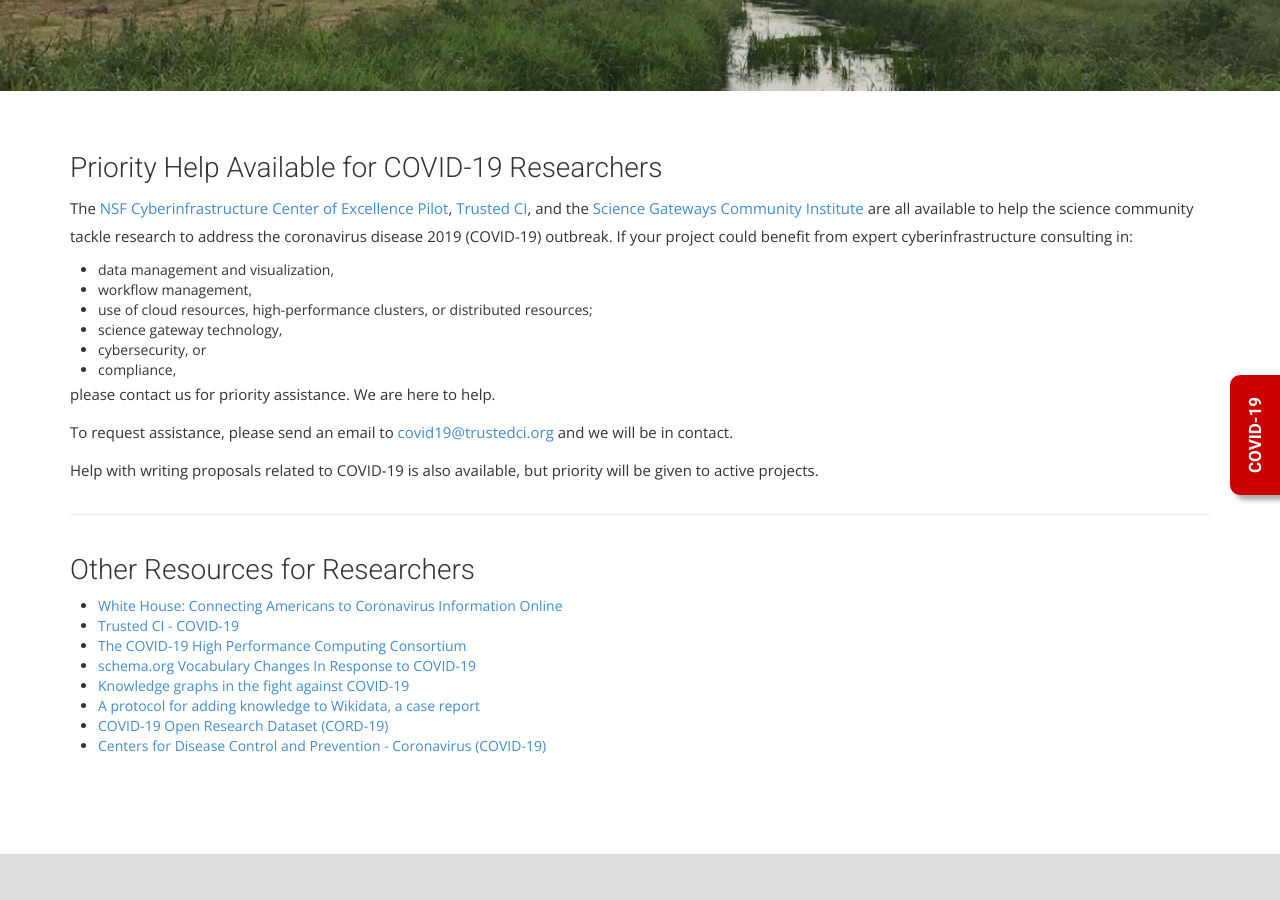
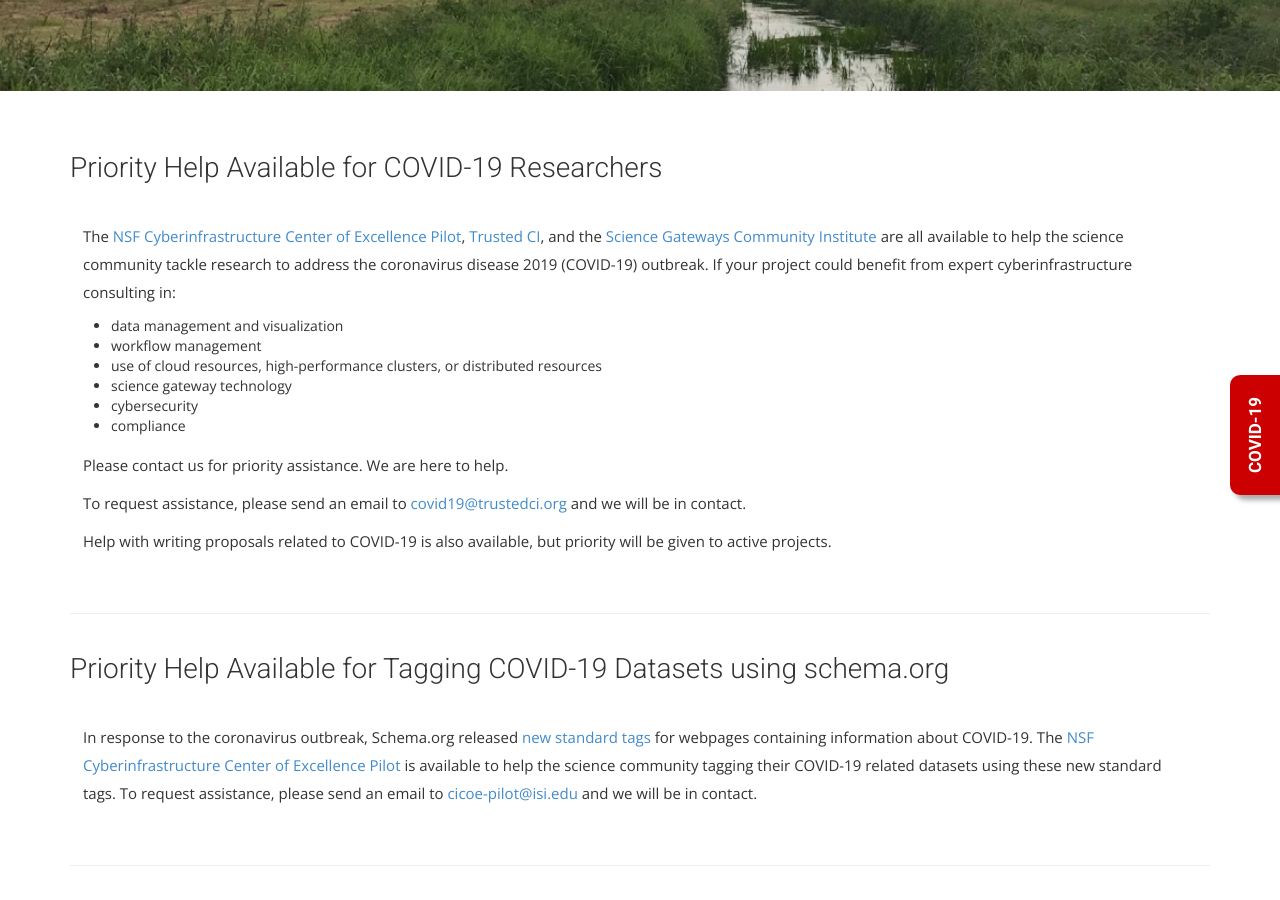
Before and after one commit to cicoe/cicoe.github.io, a Jekyll site: the page built from covid-19.html, in a window 1280 px wide and 900 px high, scrolled down 299 px. Built offline with Jekyll 4.4.1, drawn with Linux system fonts in a browser that asks for light colours; nearby versions of some CDN libraries; some web fonts are replaced.

Commit message:
adding text about schema.org

```diff
--- a/covid-19.html
+++ b/covid-19.html
@@ -12,7 +12,7 @@
                     <h3>Priority Help Available for COVID-19 Researchers</h3>
                 </div>
             </div>
-            <div class="col-md-12 col-sm-12">
+            <div class="col-md-12 col-sm-12" style="padding: 2em !important">
                 <p>
                     The <a href="http://cicoe-pilot.org" target="_blank">NSF Cyberinfrastructure Center of Excellence
                     Pilot</a>, <a href="https://trustedci.org" target="_blank">Trusted CI</a>, and the
@@ -22,15 +22,15 @@
                     in:
                 </p>
                 <ul style="margin-left: 2em">
-                    <li>data management and visualization,</li>
-                    <li>workflow management,</li>
-                    <li>use of cloud resources, high-performance clusters, or distributed resources;</li>
-                    <li>science gateway technology,</li>
-                    <li>cybersecurity, or</li>
-                    <li>compliance,</li>
+                    <li>data management and visualization</li>
+                    <li>workflow management</li>
+                    <li>use of cloud resources, high-performance clusters, or distributed resources</li>
+                    <li>science gateway technology</li>
+                    <li>cybersecurity</li>
+                    <li>compliance</li>
                 </ul>
-                <p>
-                    please contact us for priority assistance. We are here to help.
+                <p style="margin-top: 1em">
+                    Please contact us for priority assistance. We are here to help.
                 </p>
                 <p>
                     To request assistance, please send an email to
@@ -49,10 +49,32 @@
         <div class="row">
             <div class="col-md-12 col-sm-12">
                 <div class="section-title">
+                    <h3>Priority Help Available for Tagging COVID-19 Datasets using schema.org</h3>
+                </div>
+            </div>
+            <div class="col-md-12 col-sm-12" style="padding: 2em !important">
+                <p>
+                    In response to the coronavirus outbreak, Schema.org released
+                    <a href="http://blog.schema.org/2020/03/schema-for-coronavirus-special.html" target="_blank">new
+                        standard tags</a> for webpages containing information about COVID-19. The
+                    <a href="http://cicoe-pilot.org" target="_blank">NSF Cyberinfrastructure Center of Excellence
+                        Pilot</a> is available to help the science community tagging their COVID-19 related datasets
+                    using these new standard tags. To request assistance, please send an email to
+                    <a href="mailto:cicoe-pilot@isi.edu?subject=COVID-19 schema.org">cicoe-pilot@isi.edu</a> and we
+                    will be in contact.
+                </p>
+            </div>
+        </div>
+
+        <hr/>
+
+        <div class="row">
+            <div class="col-md-12 col-sm-12">
+                <div class="section-title">
                     <h3>Other Resources for Researchers</h3>
                 </div>
             </div>
-            <div class="col-md-12 col-sm-12">
+            <div class="col-md-12 col-sm-12" style="padding: 2em !important">
                 <ul style="margin-left: 2em">
                     {% for n in site.data.covid-19-resources %}
                     <li><a href="{{ n.website }}" target="_blank">{{ n.title }}</a></li>
```
